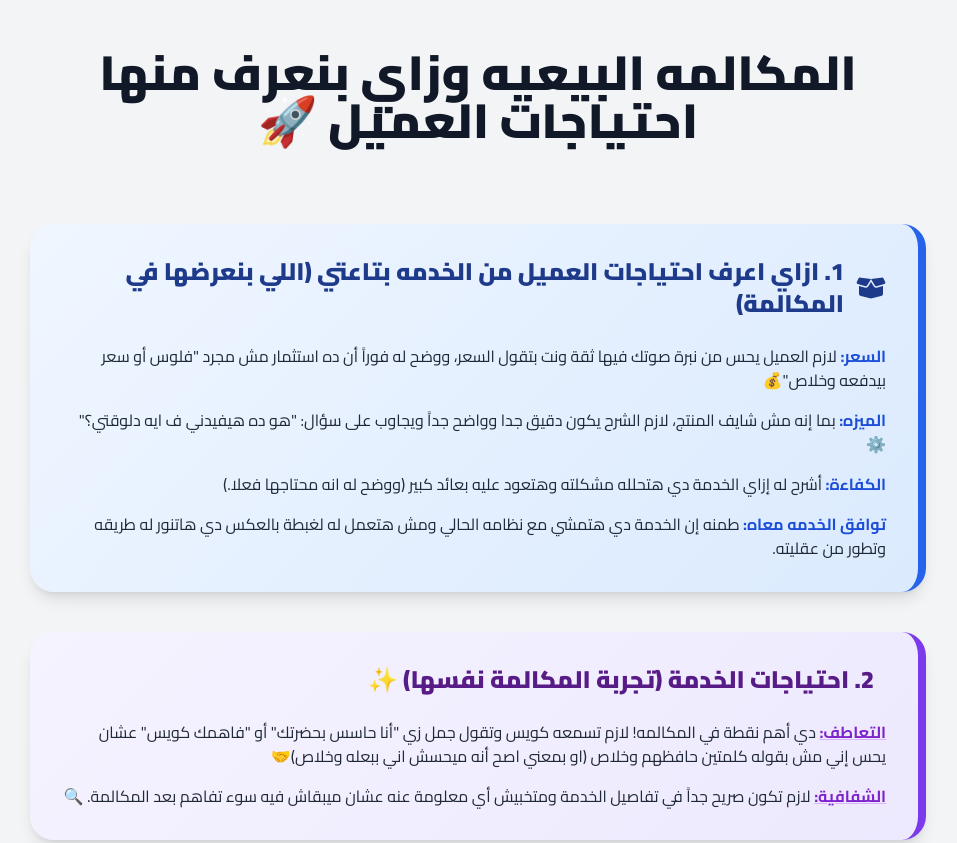
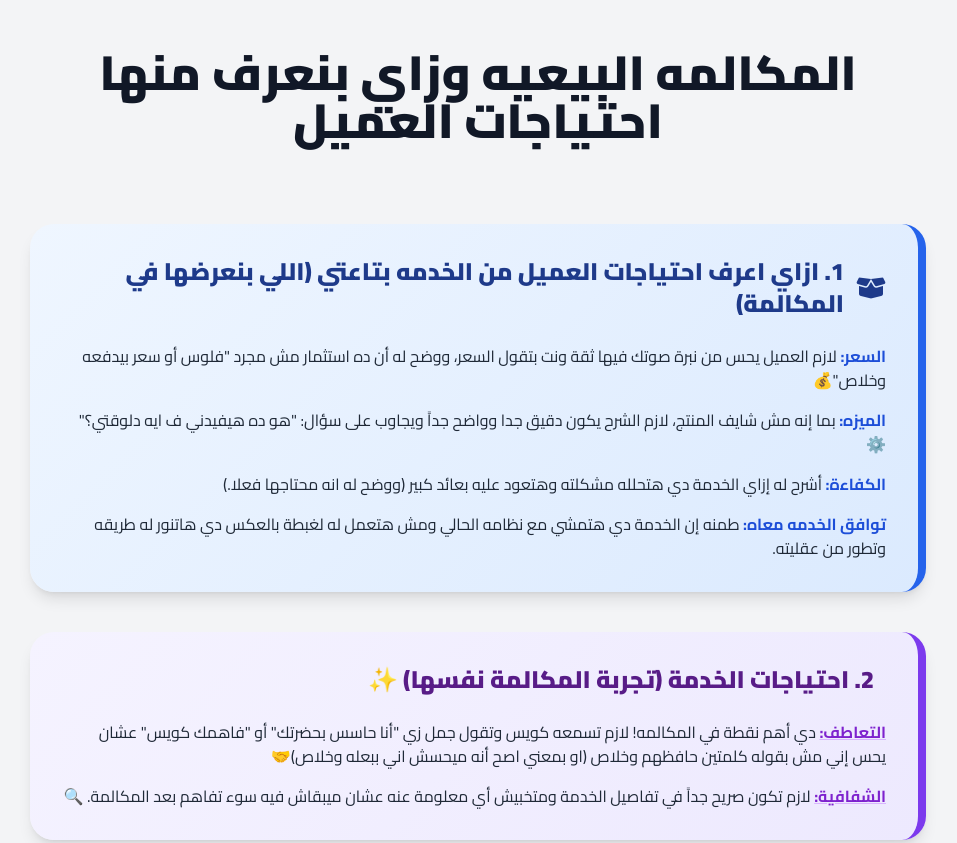
Before and after one commit to adelelgyoushy61-cmyk/search-for-coustmer-needs, a plain HTML site: page index.html in a window 1280 px wide. Shown: the top 843 px of the page, without its empty margins (162-1119 px from the left). Drawn offline with nearby package versions, Linux system fonts and the light colour scheme.

Commit message:
Fix HTML formatting and structure

```diff
--- a/index.html
+++ b/index.html
@@ -18,7 +18,7 @@
 
         <!-- Header -->
         <div class="text-center pb-8">
-            <h1 class="text-4xl md:text-5xl font-black text-gray-900 mb-2">المكالمه البيعيه وزاي بنعرف منها احتياجات العميل   🚀</h1>
+            <h1 class="text-4xl md:text-5xl font-black text-gray-900 mb-2">المكالمه البيعيه وزاي بنعرف منها احتياجات العميل </h1>
 
         </div>
 
@@ -29,7 +29,7 @@
                 1. ازاي اعرف احتياجات العميل من الخدمه بتاعتي (اللي بنعرضها في المكالمة)
             </h2>
             <div class="space-y-4 text-gray-800">
-                <p><strong class="text-blue-700">السعر:</strong> لازم العميل يحس من نبرة صوتك فيها ثقة ونت بتقول السعر، ووضح له فوراً أن ده استثمار مش مجرد "فلوس أو سعر بيدفعه وخلاص"💰</p>
+                <p><strong class="text-blue-700">السعر:</strong> لازم العميل يحس من نبرة صوتك فيها ثقة ونت بتقول السعر، ووضح له  أن ده استثمار مش مجرد "فلوس أو سعر بيدفعه وخلاص"💰</p>
                 <p><strong class="text-blue-700">الميزه:</strong> بما إنه مش شايف المنتج، لازم الشرح يكون دقيق جدا وواضح جداً ويجاوب على سؤال: "هو ده هيفيدني ف ايه دلوقتي؟" ⚙️</p>
                 <p><strong class="text-blue-700">الكفاءة:</strong> أشرح له إزاي الخدمة دي هتحلله مشكلته وهتعود عليه بعائد كبير (ووضح له انه محتاجها فعلا.)</p>
                 <p><strong class="text-blue-700">توافق الخدمه معاه:</strong> طمنه إن الخدمة دي هتمشي مع نظامه الحالي ومش هتعمل له لغبطة بالعكس دي هاتنور له طريقه وتطور من عقليته.</p>
@@ -111,4 +111,5 @@
     </div>
 
 </body>
+
 </html>
```
